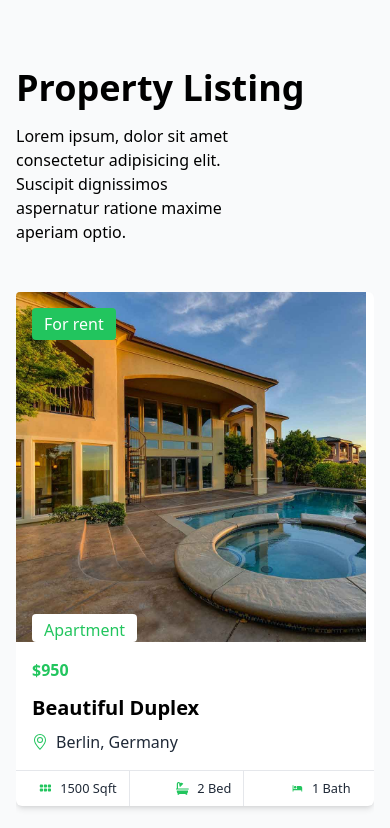
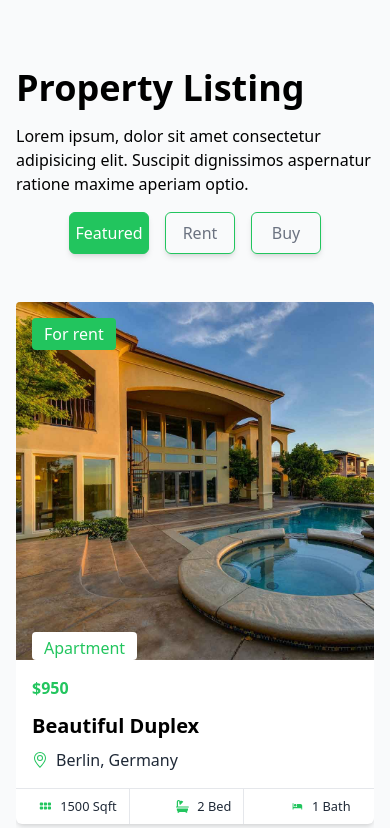
Before and after one commit to Opeyemi-Omotayo/Urban_nest, a Next.js app: page / in a window 390 px wide. Shown: the part 3200-4028 px from the top of the page. Built offline with nearby package versions, Linux system fonts and the light colour scheme.

Commit message:
UI:responsiveness for properties

```diff
--- a/components/elements/properties/Card.tsx
+++ b/components/elements/properties/Card.tsx
@@ -10,7 +10,7 @@ const Card = ({ property }: { property: ItemsType }) => {
     <div className='bg-white rounded-md shadow-md'>
       <div className="overflow-hidden rounded ">
         <div className="relative overflow-hidden">
-          <Image src={property.image} width={350} height={150} alt='house ' />
+          <img src={property.image} alt='house' />
           <div className="absolute top-0 px-3 py-1 m-4 text-white bg-green-500 rounded start-0">For {property.propertyInfo}</div>
           <div className="absolute bottom-0 px-3 pt-1 mx-4 text-green-500 bg-white rounded start-0">{property.propertyType}</div>
         </div>
--- a/components/properties/Properties.tsx
+++ b/components/properties/Properties.tsx
@@ -73,12 +73,12 @@ const Properties = () => {
   return (
     <section className="px-4 lg:px-[8rem] mt-[5rem]">
       <h1 className="pb-4 text-4xl font-bold">Property Listing</h1>
-      <div className="flex items-center justify-between">
-        <h1 className="w-[60%]">
+      <div className="flex flex-col items-center justify-between lg:flex-row">
+        <h1 className="w-[100%] lg:w-[60%] pb-4">
           Lorem ipsum, dolor sit amet consectetur adipisicing elit. Suscipit
           dignissimos aspernatur ratione maxime aperiam optio.
         </h1>
-        <ul className="justify-between hidden space-x-10 font-medium text-gray-500 cursor-pointer md:flex">
+        <ul className="flex justify-between space-x-4 font-medium text-gray-500 cursor-pointer lg:space-x-10 md:flex">
           <li
             onClick={() => handleFilter("all")}
             className={`cursor-pointer border border-green-500 w-[80px] rounded-md shadow-md text-center  py-2 ${
```
